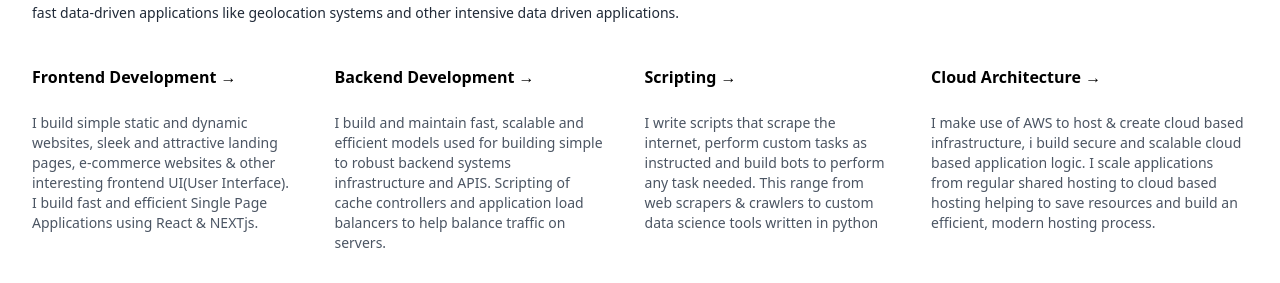
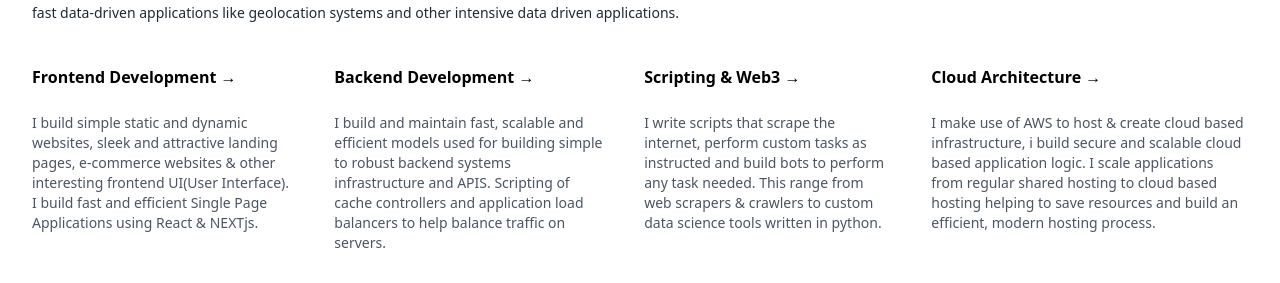
Before and after one commit to thebaggieboy/thebaggieboy.github.io, a Next.js app: page / in a window 1280 px wide. Shown: the part 1023-1306 px from the top of the page. Built offline with nearby package versions, Linux system fonts and the light colour scheme.

Commit message:
added portfolio link

```diff
--- a/components/About.tsx
+++ b/components/About.tsx
@@ -1,7 +1,7 @@
 const links = [
     { name: 'Frontend Development', href: '#' , description:"I build simple static and dynamic websites, sleek and attractive landing pages, e-commerce websites & other interesting frontend UI(User Interface). I build fast and efficient Single Page Applications using React & NEXTjs."},
     { name: 'Backend Development', href: '#' , description:"I build and maintain fast, scalable and efficient models used for building simple to robust backend systems infrastructure and APIS. Scripting of cache controllers and application load balancers to help balance traffic on servers."},
-    { name: 'Scripting', href: '' , description:"I write scripts that scrape the internet, perform custom tasks as instructed and build bots to perform any task needed. This range from web scrapers & crawlers to custom data science tools written in python"},
+    { name: 'Scripting & Web3', href: '' , description:"I write scripts that scrape the internet, perform custom tasks as instructed and build bots to perform any task needed. This range from web scrapers & crawlers to custom data science tools written in python."},
     { name: 'Cloud Architecture', href:'', description: 'I make use of AWS to host & create cloud based infrastructure, i build secure and scalable cloud based application logic. I scale applications from regular shared hosting to cloud based hosting helping to save resources and build an efficient, modern hosting process.' },
   ]
 
--- a/components/NavBar.tsx
+++ b/components/NavBar.tsx
@@ -22,7 +22,7 @@ const navigation = [
   { name: 'Home', href: '/' },
   { name: 'About', href: '/about' },
   { name: 'Portfolio', href: '/portfolio' },
-  { name: 'Blog', href: '#' },
+  { name: 'Blog', href: 'https://baggieblog.up.railway.app/' },
 ]
 
 
```
